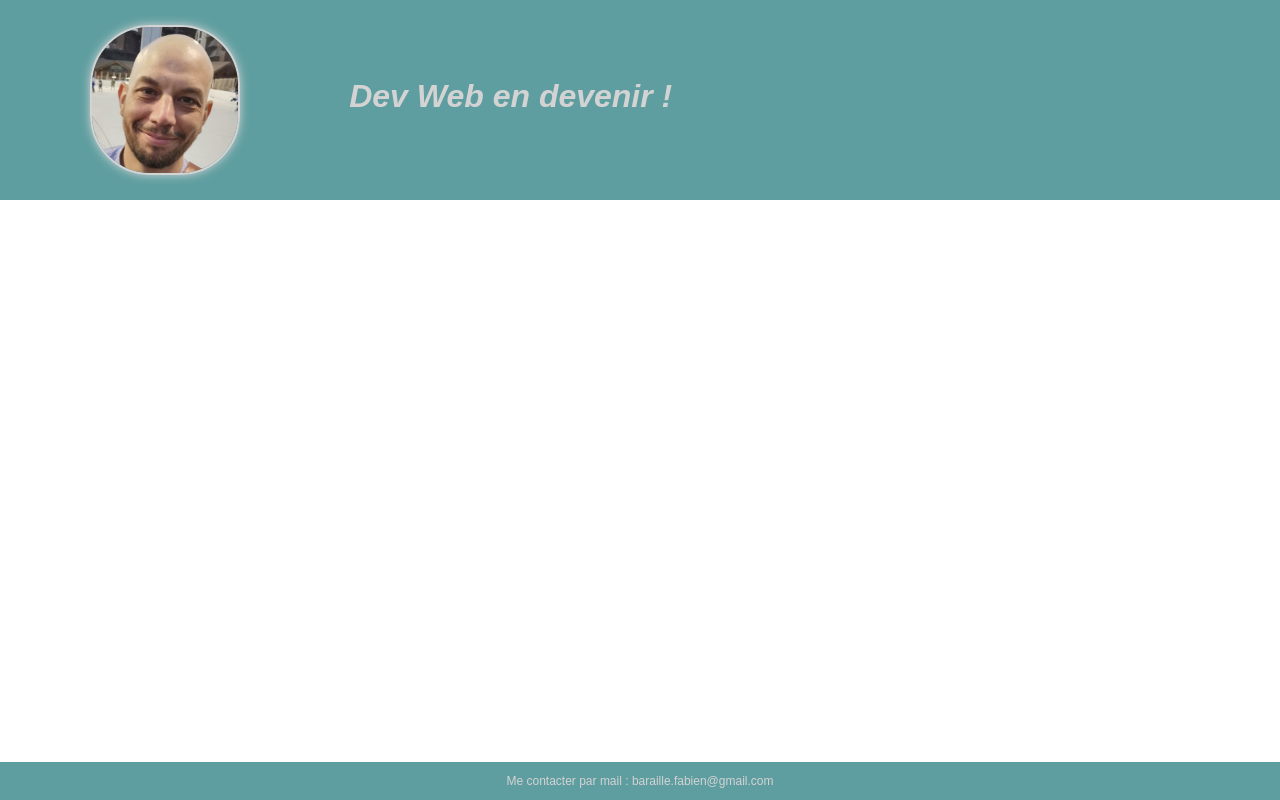
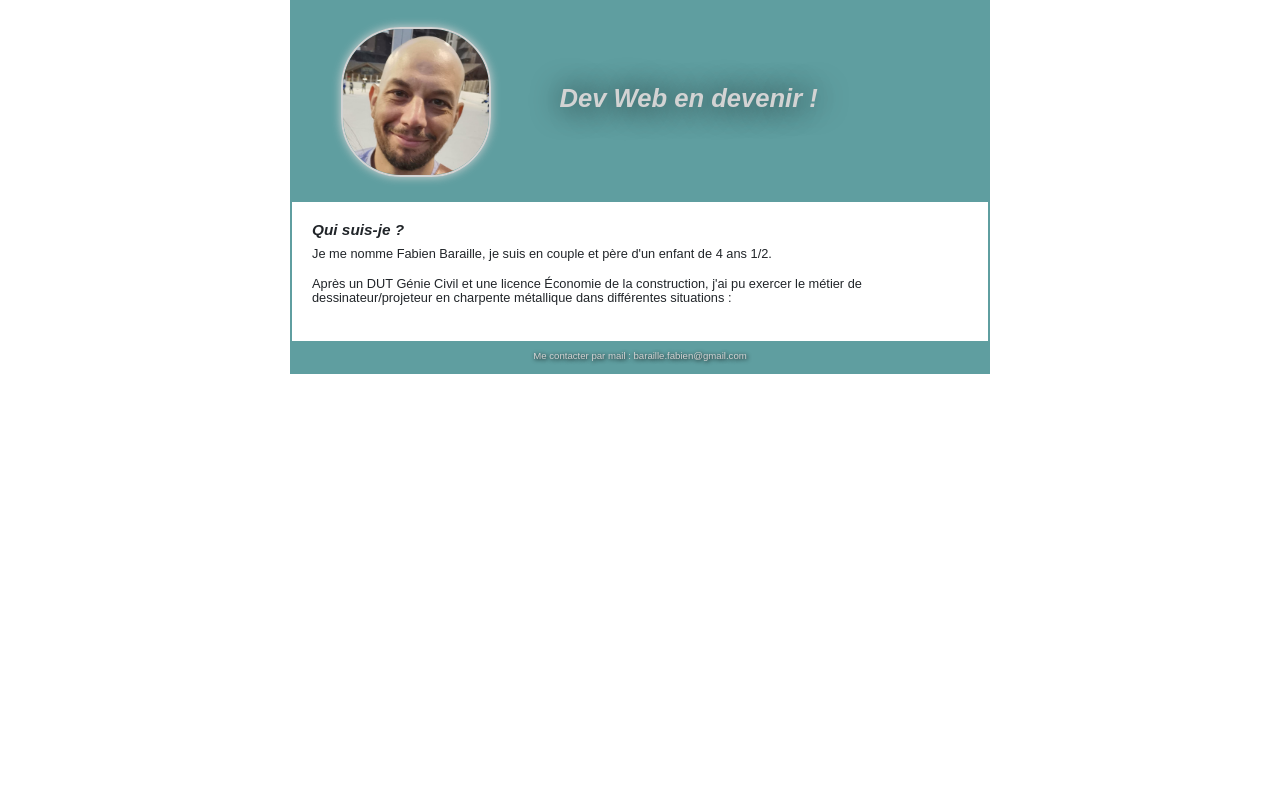
Before and after one commit to FabienBaraille/FabienBaraille.github.io, a PHP site: page / in a window 1280 px wide. Run offline with PHP 8.4, Linux system fonts and the light colour scheme.

Commit message:
mise en place

```diff
--- a/CSS/style.css
+++ b/CSS/style.css
@@ -1,10 +1,11 @@
 body {
     font-family: Robot, sans-serif;
+    font-size: 0.8em;
+    line-height: 1.1;
 }
 header {
     background-color: cadetblue;
-    position: fixed;
-    top: 0%;
+    width: 100%;
     display: flex;
     align-items: center;
 }
@@ -20,10 +21,18 @@ h1 {
     color: lightgray;
     font-style: italic;
     font-size: 1.6em;
+    text-shadow: 1px 1px 30px black;
+}
+
+section {
+    padding: 20px;
+}
+h2 {
+    font-size: 1.2em;
+    font-weight: bold;
+    font-style: italic;
 }
 footer {
-    position: fixed;
-    bottom: 0%;
     width: 100%;
     background-color: cadetblue;
     display: flex;
@@ -33,6 +42,7 @@ footer p {
     color: lightgray;
     font-size: 0.75em;
     margin: 10px auto;
+    text-shadow: 1px 1px 4px black;
 }
 footer a {
     text-decoration: none;
@@ -48,11 +58,10 @@ footer a:hover {
 
 /* MEDIA QUERIES */
 
-@media screen and (min-width : 600px) {
+@media screen and (min-width : 500px) {
 
     header {
         height: 200px;
-        width: 100%;
     }
     header img {
         width: auto;
@@ -67,3 +76,13 @@ footer a:hover {
     }
 
 }
+
+@media screen and (min-width : 700px) {
+
+    .central_page {
+        width: 700px;
+        margin: 0 auto;
+        border: 2px solid cadetblue;
+    }
+
+}
--- a/index.html
+++ b/index.html
@@ -12,15 +12,19 @@
     <link href="https://fonts.googleapis.com/css2?family=Roboto&display=swap" rel="stylesheet">
 </head>
 <body>
+    <main class="central_page">
         <header>
             <img src="./images/profil.jpg" alt="Photo FabienB">
             <h1>Dev Web en devenir !</h1>
         </header>
-    <main>
-
-    </main>
+        <section>
+            <h2>Qui suis-je ?</h2>
+            <p>Je me nomme Fabien Baraille, je suis en couple et père d'un enfant de 4 ans 1/2.</p>
+            <p>Après un DUT Génie Civil et une licence Économie de la construction, j'ai pu exercer le métier de dessinateur/projeteur en charpente métallique dans différentes situations :</p>
+        </section>
         <footer>
             <p>Me contacter par mail : <a href="mailto:baraille.fabien@gmail.com">baraille.fabien@gmail.com</a></p>
         </footer>
+    </main>
 </body>
 </html>
```
Lines whose indentation alone changed are shown as unchanged.
